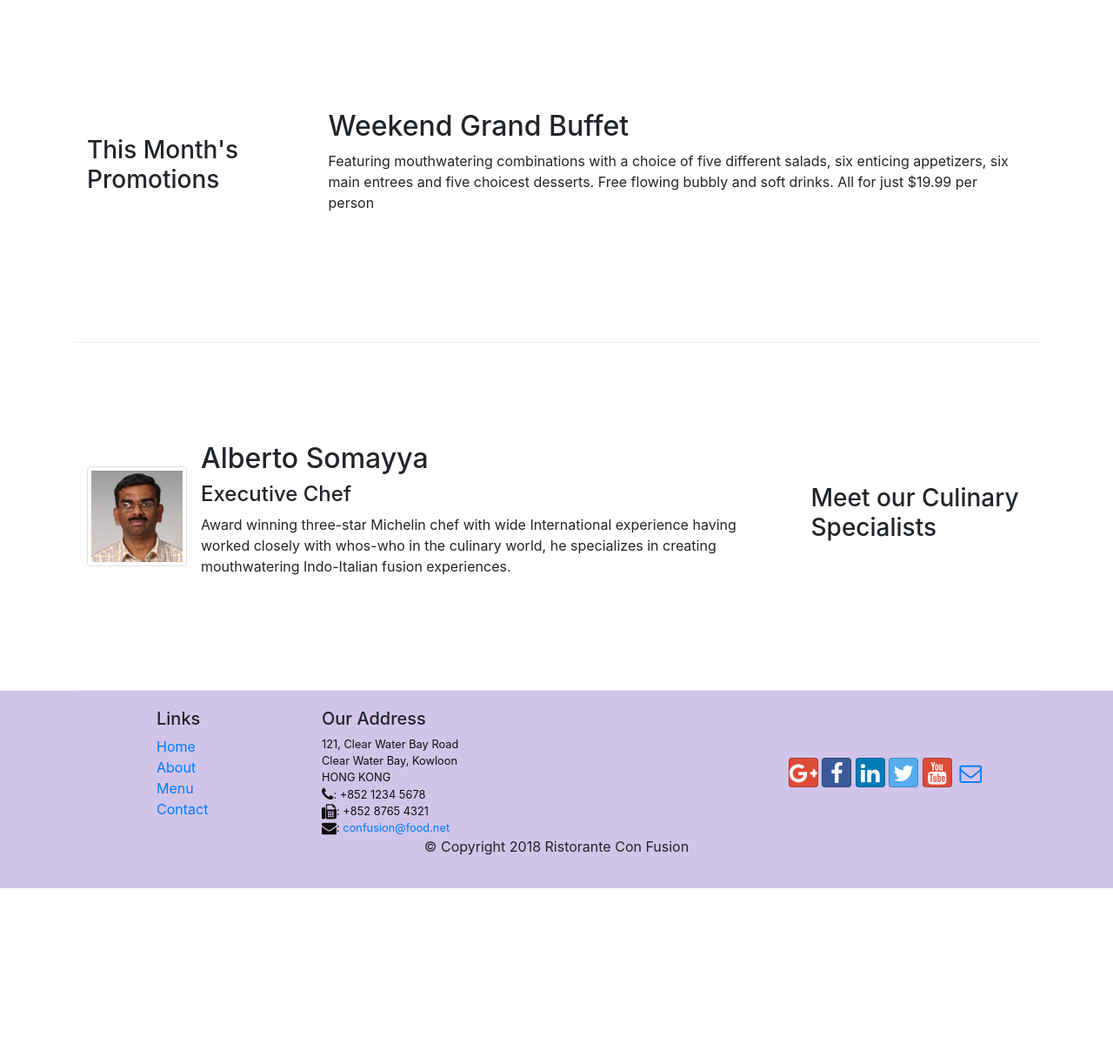
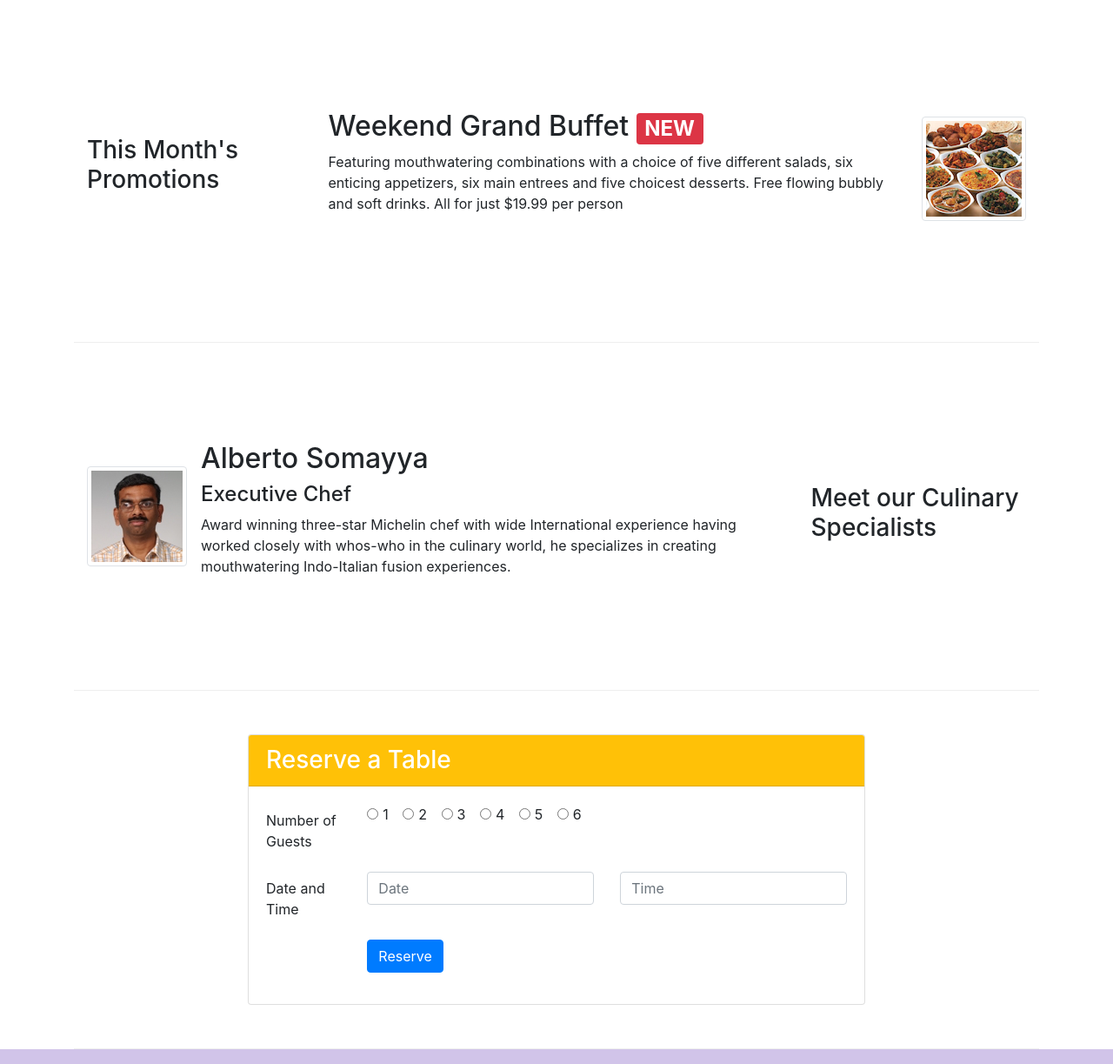
Before and after one commit to dovet19/conFusion, a website: page index.html in a window 1280 px wide. Shown: the part 740-1963 px from the top of the page at 87% size. Before the commit the page ends 1761 px from the top, so only its background shows below. Drawn offline with nearby package versions, Linux system fonts and the light colour scheme.

Commit message:
Assignment 2

```diff
--- a/index.html
+++ b/index.html
@@ -43,6 +43,9 @@
                 <div class="col-12 col-sm align-self-center">
                     <img src="img/logo.png" class="img-fluid">
                 </div>
+                <div class="col-12 col-sm align-self-center">
+                    <a href="#reserve"><button type="button" class="btn btn-sm btn-warning btn-block">Reserve Table</button></a>
+                </div>
             </div>
         </div>
     </header>
@@ -65,12 +68,17 @@
         </div>
 
         <div class="row row-content align-items-center">
-            <div class="col-12 col-sm-4 col-md-3">
+            <div class="col-12 col-sm-4 order-sm-first col-md-3">
                 <h3>This Month's Promotions</h3>
             </div>
-            <div class="col col-sm col-md">
-                <h2>Weekend Grand Buffet</h2>
-                <p class="d-none d-sm-block">Featuring mouthwatering combinations with a choice of five different salads, six enticing appetizers, six main entrees and five choicest desserts. Free flowing bubbly and soft drinks. All for just $19.99 per person </p>
+            <div class="col col-sm order-sm-last col-md">
+                <div class="media">
+                    <div class="media-body">
+                        <h2 class="mt-0">Weekend Grand Buffet <span class="badge badge-danger">NEW</span></h2>
+                        <p class="d-none d-sm-block">Featuring mouthwatering combinations with a choice of five different salads, six enticing appetizers, six main entrees and five choicest desserts. Free flowing bubbly and soft drinks. All for just $19.99 per person </p>
+                    </div>
+                    <img class="d-flex ml-3 img-thumbnail align-self-center" src="img/buffet.png">
+                </div>
             </div>
         </div>
 
@@ -89,7 +97,64 @@
                 </div>
             </div>
         </div>
+
+        <div class="row row-content align-items-center">
+            <div class="col-12 col-sm-8 offset-sm-2">
+                <div class="card" id="reserve">
+                    <h3 class="card-header bg-warning text-white">Reserve a Table</h3>
+                    <div class="card-body">
+                        <form>
+                            <div class="form-group row">
+                                <label for="guests" class="col-12 col-md-2 col-form-label">Number of Guests</label>
+                                <div class="col-md-10">
+                                    <div class="form-check form-check-inline">
+                                        <input class="form-check-input" type="radio" name="guests" id="guests-1" value="1">
+                                        <label class="form-check-label" for="guests-1">1</label>
+                                      </div>
+                                      <div class="form-check form-check-inline">
+                                        <input class="form-check-input" type="radio" name="guests" id="guests-2" value="2">
+                                        <label class="form-check-label" for="guests-2">2</label>
+                                      </div>
+                                      <div class="form-check form-check-inline">
+                                        <input class="form-check-input" type="radio" name="guests" id="guests-3" value="3">
+                                        <label class="form-check-label" for="guests-3">3</label>
+                                      </div>
+                                      <div class="form-check form-check-inline">
+                                        <input class="form-check-input" type="radio" name="guests" id="guests-4" value="4">
+                                        <label class="form-check-label" for="guests-4">4</label>
+                                      </div>
+                                      <div class="form-check form-check-inline">
+                                        <input class="form-check-input" type="radio" name="guests" id="guests-5" value="5">
+                                        <label class="form-check-label" for="guests-5">5</label>
+                                      </div>
+                                      <div class="form-check form-check-inline">
+                                        <input class="form-check-input" type="radio" name="guests" id="guests-6" value="6">
+                                        <label class="form-check-label" for="guests-6">6</label>
+                                      </div>
+                                </div>
+                            </div>
+                            <div class="form-group row">
+                                <label for="date" class="col-12 col-md-2 col-form-label">Date and Time</label>
+                                <div class="col-12 col-md">
+                                    <input type="text" class="form-control" id="date" name="date" placeholder="Date">
+                                </div>
+                                <div class="col-12 col-md">
+                                    <input type="text" class="form-control" id="time" name="time" placeholder="Time">
+                                </div>
+                            </div>
+                            <div class="form-group row">
+                                <div class="offset-md-2 col-md-10">
+                                    <button type="submit" class="btn btn-primary">Reserve</button>
+                                </div>
+                            </div>
+                        </form>
+                    </div>
+                </div>
+            </div>
+        </div>
     </div>
+
+
 
     <footer class="footer">
         <div class="container">
```
